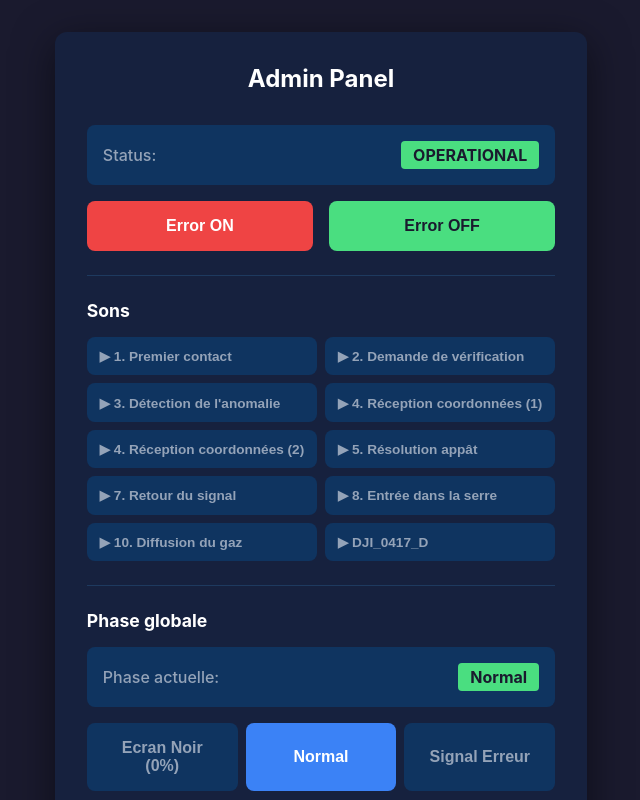
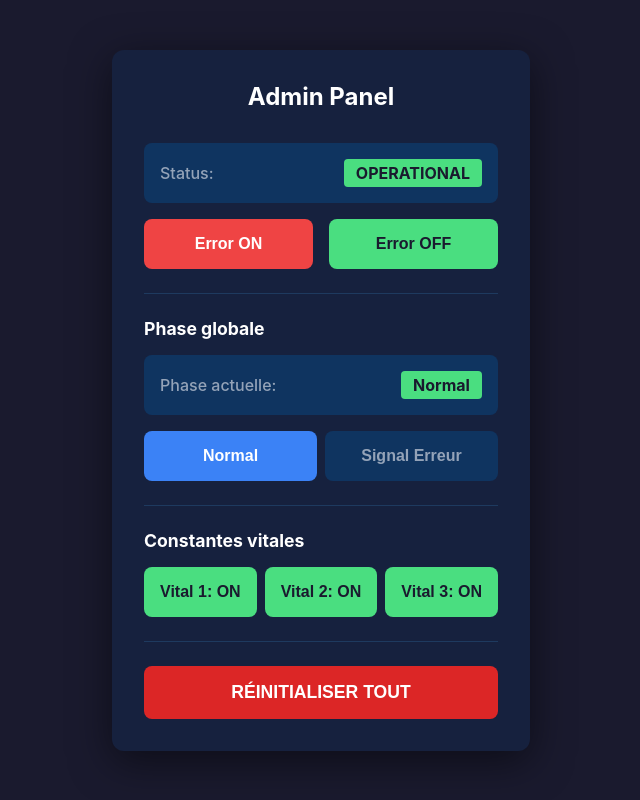
Before and after one commit to WEZ3R/Meta-park, a React (Vite) app: page /admin in a window 1280 px wide. Shown: the top 800 px of the page, without its empty margins (319-959 px from the left). Built offline with nearby package versions, Linux system fonts and the light colour scheme; no server answers; a web font is replaced by a local one.

Commit message:
Retrait des sons

```diff
--- a/src/pages/admin/AdminPage.tsx
+++ b/src/pages/admin/AdminPage.tsx
@@ -1,4 +1,3 @@
-import { useState, useRef } from 'react'
 import { useApp } from '../../shared/context/AppContext'
 import { api } from '../../shared/api/client'
 import './AdminPage.css'
@@ -8,46 +7,15 @@ const PHASE_LABELS: Record<number, string> = {
   1: 'Signal Erreur',
 }
 
-const AUDIO_TRACKS = [
-  { label: '1. Premier contact', src: '/audio/1. Premier contact (violet).mp3' },
-  { label: '2. Demande de vérification', src: '/audio/2. Demande de vérification (violet).mp3' },
-  { label: '3. Détection de l\'anomalie', src: '/audio/3. Détéction de l_anomalie (violet).mp3' },
-  { label: '4. Réception coordonnées (1)', src: '/audio/4. Réception des coordonnées (violet 1).mp3' },
-  { label: '4. Réception coordonnées (2)', src: '/audio/4. Réception des coordonnées (violet 2).mp3' },
-  { label: '5. Résolution appât', src: '/audio/5. Résolution appât (violet).mp3' },
-  { label: '7. Retour du signal', src: '/audio/7. Retour du signal.mp3' },
-  { label: '8. Entrée dans la serre', src: '/audio/8. Entrée dans la serre.mp3' },
-  { label: '10. Diffusion du gaz', src: '/audio/10. Diffusion du gaz.mp3' },
-  { label: 'DJI_0417_D', src: '/audio/DJI_20260202111340_0417_D.mp3' },
-]
-
 export function AdminPage() {
-  const { status, updateShutdown, setBlackScreenOpacity, setPhase, setVitals } = useApp()
+  const { status, updateShutdown, setPhase, setVitals } = useApp()
   const currentPhase = status?.phase ?? 0
   const vitals = status?.vitals ?? [true, true, true]
-  const [playingIndex, setPlayingIndex] = useState<number | null>(null)
-  const audioRef = useRef<HTMLAudioElement | null>(null)
 
   const toggleVital = (index: number) => {
     const updated = [...vitals]
     updated[index] = !updated[index]
     setVitals(updated)
-  }
-
-  const playAudio = (index: number) => {
-    if (audioRef.current) {
-      audioRef.current.pause()
-      audioRef.current = null
-    }
-    if (playingIndex === index) {
-      setPlayingIndex(null)
-      return
-    }
-    const audio = new Audio(AUDIO_TRACKS[index].src)
-    audio.play()
-    audio.onended = () => setPlayingIndex(null)
-    audioRef.current = audio
-    setPlayingIndex(index)
   }
 
   return (
@@ -78,21 +46,6 @@ export function AdminPage() {
         </div>
 
         <div className="admin-section">
-          <h3 className="section-title">Sons</h3>
-          <div className="audio-buttons">
-            {AUDIO_TRACKS.map((track, i) => (
-              <button
-                key={i}
-                className={`btn btn-audio ${playingIndex === i ? 'playing' : ''}`}
-                onClick={() => playAudio(i)}
-              >
-                {playingIndex === i ? '■ ' : '▶ '}{track.label}
-              </button>
-            ))}
-          </div>
-        </div>
-
-        <div className="admin-section">
           <h3 className="section-title">Phase globale</h3>
           <div className="admin-phase-info">
             <span className="phase-label">Phase actuelle:</span>
@@ -101,12 +54,6 @@ export function AdminPage() {
             </span>
           </div>
           <div className="phase-buttons">
-            <button
-              className={`btn ${(status?.blackScreenOpacity ?? 0) > 0 ? 'btn-error' : 'btn-phase'} ${(status?.blackScreenOpacity ?? 0) > 0 ? 'active' : ''}`}
-              onClick={() => setBlackScreenOpacity((status?.blackScreenOpacity ?? 0) > 0 ? 0 : 100)}
-            >
-              Ecran Noir ({status?.blackScreenOpacity ?? 0}%)
-            </button>
             {[0, 1].map(p => (
               <button
                 key={p}
```
